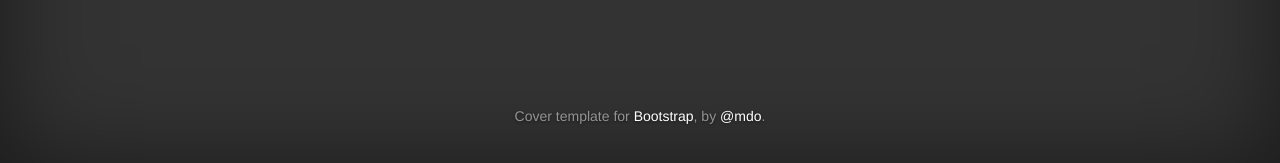
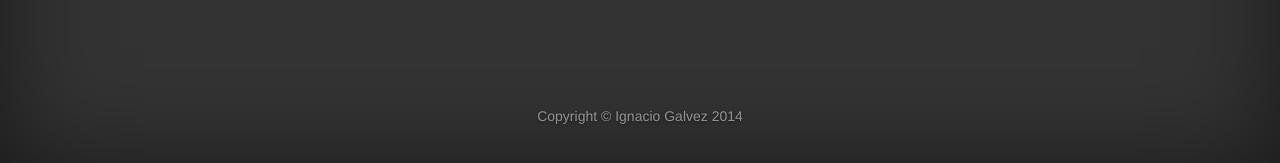
Before and after one commit to Farmhouse/fhp1-shoot-it-yourself, a Jekyll site: the page built from index.html, in a window 1280 px wide. Shown: the part 734-897 px from the top of the page. Built offline with Jekyll 4.4.1, drawn with Linux system fonts in a browser that asks for light colours; nearby versions of some CDN libraries.

Commit message:
added copyright

```diff
--- a/index.html
+++ b/index.html
@@ -29,7 +29,7 @@ title: Shoot It Yourself, Ignacio Galvez
 
       <div class="mastfoot">
         <div class="inner">
-          <p>Cover template for <a href="http://getbootstrap.com">Bootstrap</a>, by <a href="https://twitter.com/mdo">@mdo</a>.</p>
+          <p>Copyright &copy; Ignacio Galvez 2014</p>
         </div>
       </div><!-- mastfoot -->
     </div><!-- cover-container -->
```
